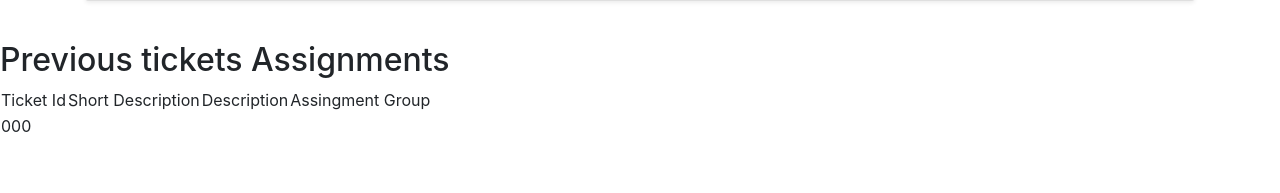
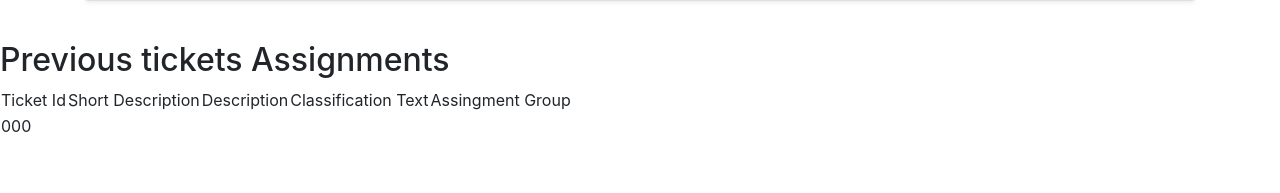
Before and after one commit to jagmeetmalhotra/CPWeb, a Flask app: template templates/home.html in a window 1280 px wide. Shown: the part 562-755 px from the top of the page. Run offline with Flask 2, Linux system fonts and the light colour scheme; the template is opened without the code that fills it: most values are stand-ins (such as "Sample title", 1, 10 or a date in 2020); parts of the project's set-up code (start-up, migrations or seed data) failed here and were passed over; some libraries are stand-ins or nearby versions.

Commit message:
adding classification text to show language conversion

```diff
--- a/app.py
+++ b/app.py
@@ -179,11 +179,11 @@
         en_desc  = remove_stopwords(en_desc)
         #lemmatise text
         en_desc  = lemmatize_text(en_desc)
-        print(en_desc)
+        #predict
         result = model.predict([en_desc])
         print("Result :"+ str(result));
         flash("Your ticket has been assinged to Assignment Group : " + encoder_mapping[result[0]] )
-        session[str(uuid.uuid1()) + '|<>|' + sd_org + '|<>|'+ desc_org + '|<>|' + encoder_mapping[result[0]] ]= True
+        session[str(uuid.uuid1()) + '|<>|' + sd_org + '|<>|'+ desc_org + '|<>|' + en_desc + '|<>|' + encoder_mapping[result[0]] ]= True
         return redirect(url_for('home'))
     else:
         return redirect(url_for('home'))
--- a/templates/home.html
+++ b/templates/home.html
@@ -39,6 +39,7 @@
   <td>Ticket Id</td>
   <td>Short Description</td>
   <td>Description</td>
+  <td>Classification Text</td>
   <td>Assingment Group</td>
 </tr>
   {% for code in codes %}
@@ -47,6 +48,7 @@
     <td>{{code.split('|<>|')[1]}}</td>
     <td>{{code.split('|<>|')[2]}}</td>
     <td>{{code.split('|<>|')[3]}}</td>
+    <td>{{code.split('|<>|')[4]}}</td>
   </tr>
   {% endfor %}
 </table>
```
